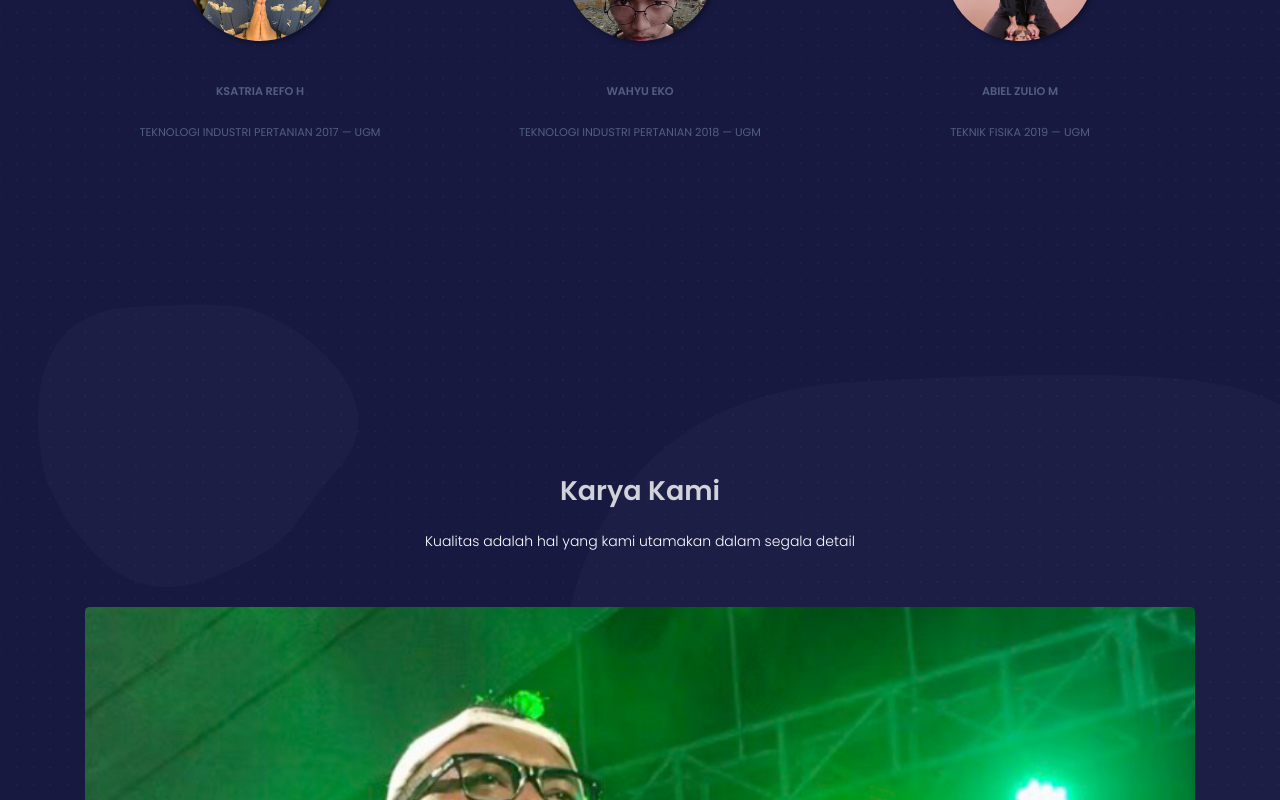
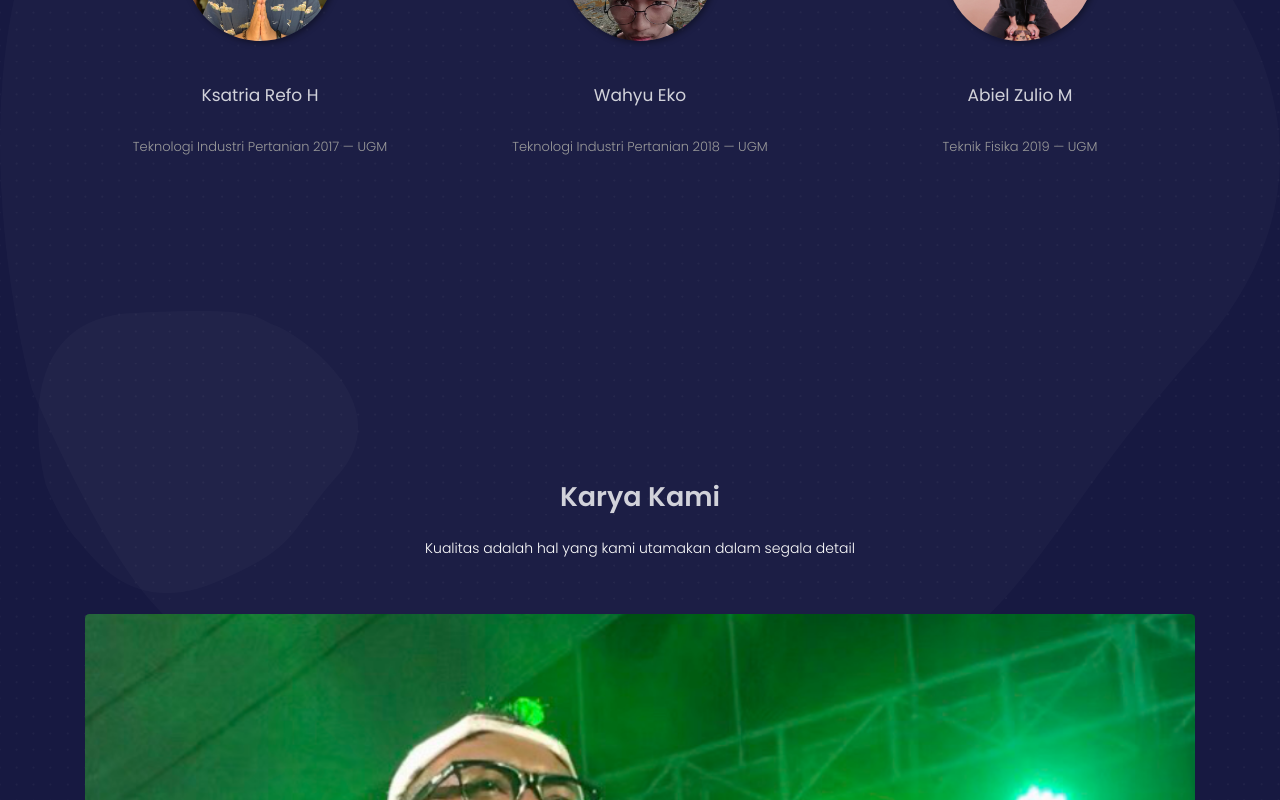
Before and after one commit to raxsaco/raxsaco.github.io, a website: page index.html in a window 1280 px wide. Shown: the part 1600-2400 px from the top of the page. Drawn offline with Linux system fonts and the light colour scheme.

Commit message:
tim kami

```diff
--- a/index.html
+++ b/index.html
@@ -206,6 +206,7 @@
           </div>
         </div>
       </div>
+      <img src="assets/img/path5.png" class="path">
 
   <!-- End Card -->
 
@@ -225,8 +226,8 @@
                 <br>
                 <br>
                 <br>
-                <small class="d-block text-uppercase font-weight-bold mb-4">Ksatria Refo H</small>
-                <small class="d-block text-uppercase font-weight-medium mb-4">Teknologi Industri Pertanian 2017 — UGM</small>
+                <h4>Ksatria Refo H</h4>
+                <h5 class="description">Teknologi Industri Pertanian 2017 — UGM</h5>
               </div>
               <div class="col-sm">
                 <br>
@@ -234,8 +235,8 @@
                 <br>
                 <br>
                 <br>
-                <small class="d-block text-uppercase font-weight-bold mb-4">Wahyu Eko</small>
-                <small class="d-block text-uppercase font-weight-medium mb-4">Teknologi Industri Pertanian 2018 — UGM</small>
+                <h4>Wahyu Eko</h4>
+                <h5 class="description">Teknologi Industri Pertanian 2018 — UGM</h5>
               </div>
               <div class="col-sm">
                 <br>
@@ -243,8 +244,8 @@
                 <br>
                 <br>
                 <br>
-                <small class="d-block text-uppercase font-weight-bold mb-4">Abiel Zulio M</small>
-                <small class="d-block text-uppercase font-weight-medium mb-4">Teknik Fisika 2019 — UGM</small>
+                <h4>Abiel Zulio M</h4>
+                <h5 class="description">Teknik Fisika 2019 — UGM</h5>
               </div>
               </div>
             </div>
@@ -257,7 +258,6 @@
 
   <!-- Karya -->
       <div class="section section-javascript" id="javascriptComponents">
-        <img src="assets/img/path5.png" class="path">
         <img src="assets/img/path5.png" class="path path1">
         <div class="section">
           <div class="container">
@@ -306,10 +306,8 @@
 
    <!-- Kirim Surel -->
       <div class="section section-download" id="#download-section" data-background-color="black">
-        <img src="assets/img/path1.png" class="path">
-        <div class="squares square6"></div>
-        <div class="squares square7"></div>
         <div class="container">
+          <div class="squares square5"></div>
           <div class="row justify-content-md-center">
             <div class="text-center col-md-12 col-lg-8">
               <h2 class="title">Ingin bekerja sama?</h2>
```
